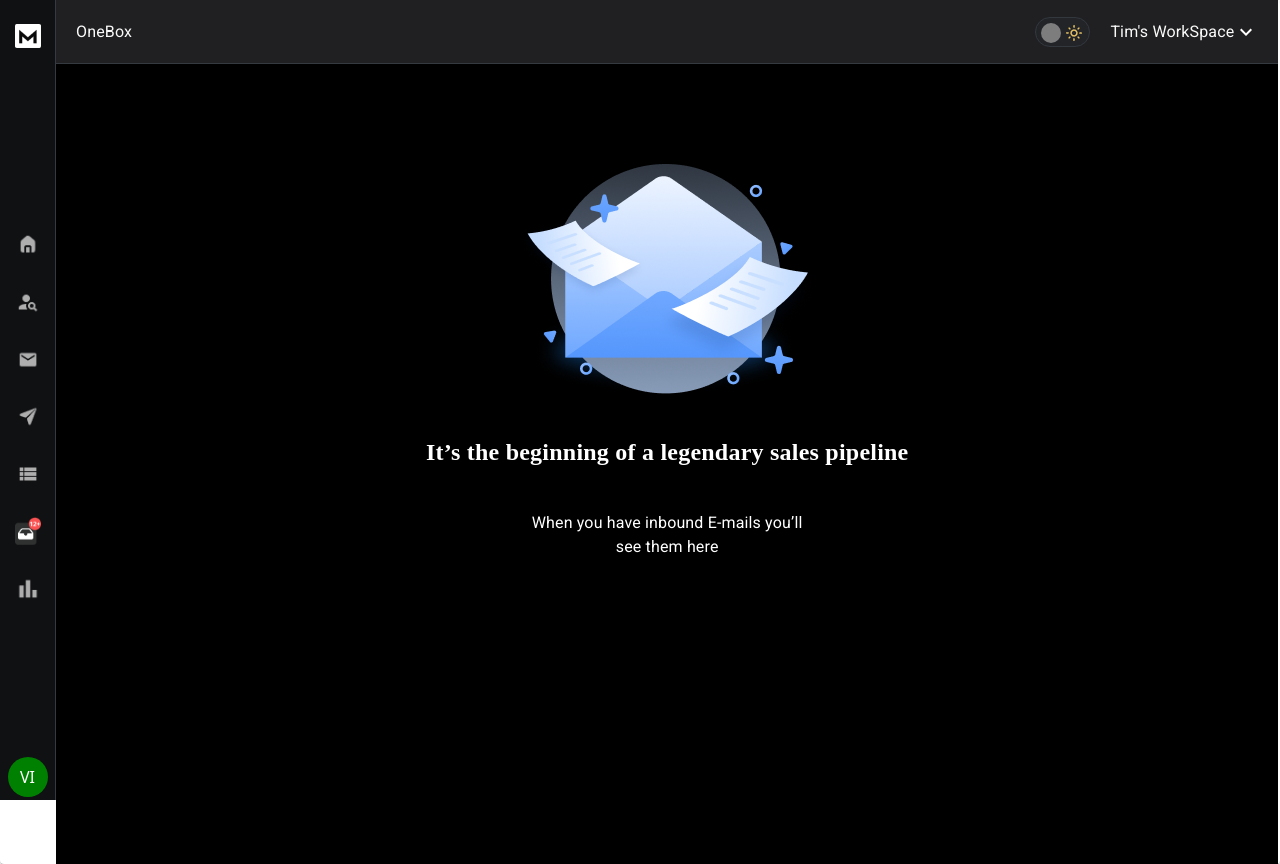
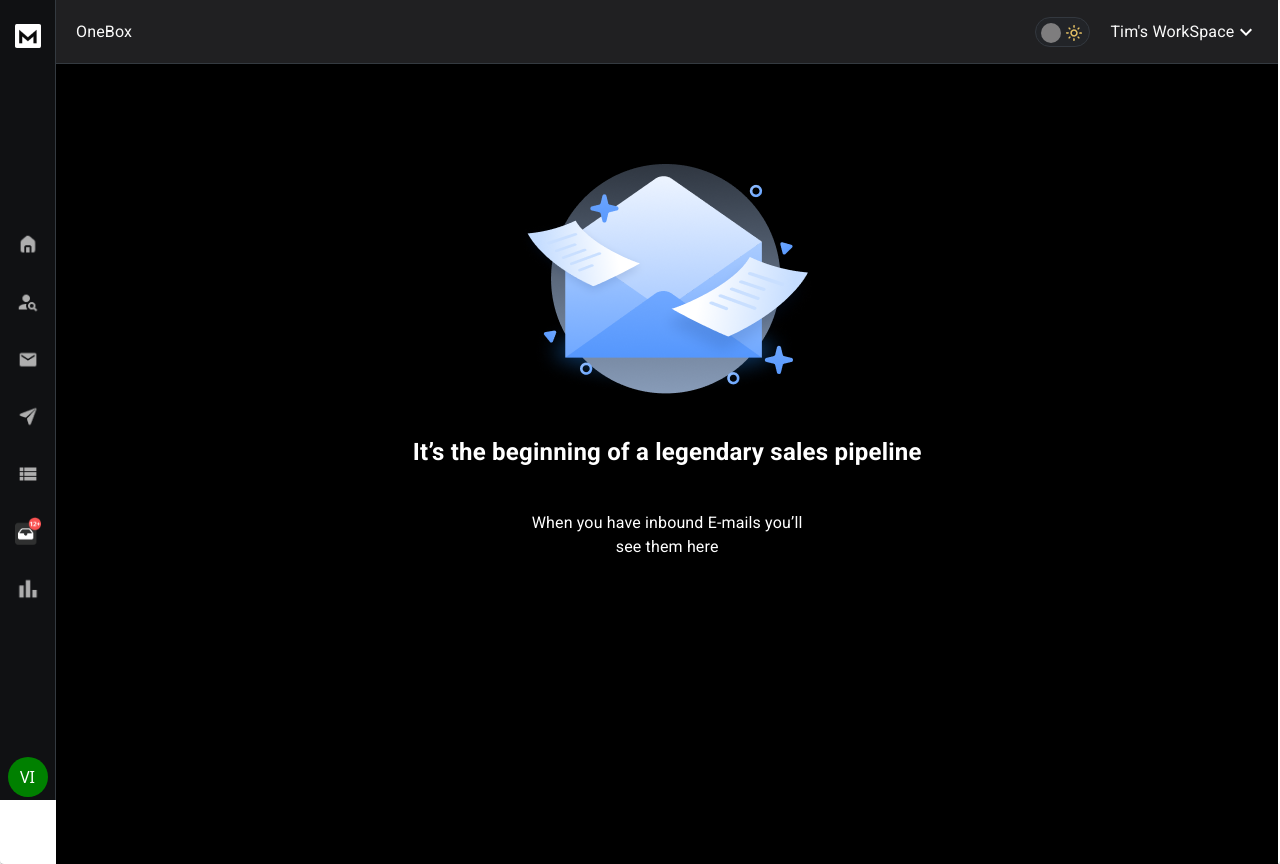
Before and after one commit to Vinay-the-dev-bot/ReachInbox, a React (Vite) app: page / in a window 1280 px wide. Built offline with nearby package versions, Linux system fonts and the light colour scheme; no server answers; sample sign-in values are in the browser's storage.

Commit message:
font update

```diff
--- a/src/Components/NoMail.jsx
+++ b/src/Components/NoMail.jsx
@@ -36,7 +36,7 @@ function NoMail() {
             height: "37px",
             gap: "0px",
             color: theme ? "white" : "black",
-            fontFamily: "DM Sans",
+            // fontFamily: "DM Sans",
             fontSize: "24px",
             fontWeight: 700,
             lineHeight: "36.53px",
```
